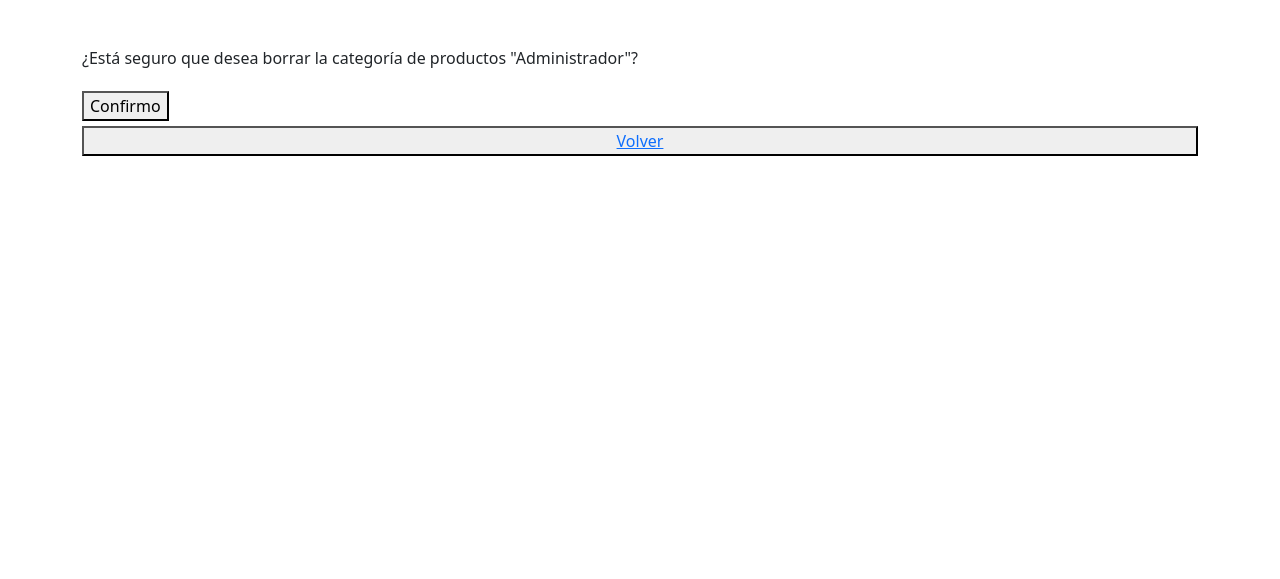
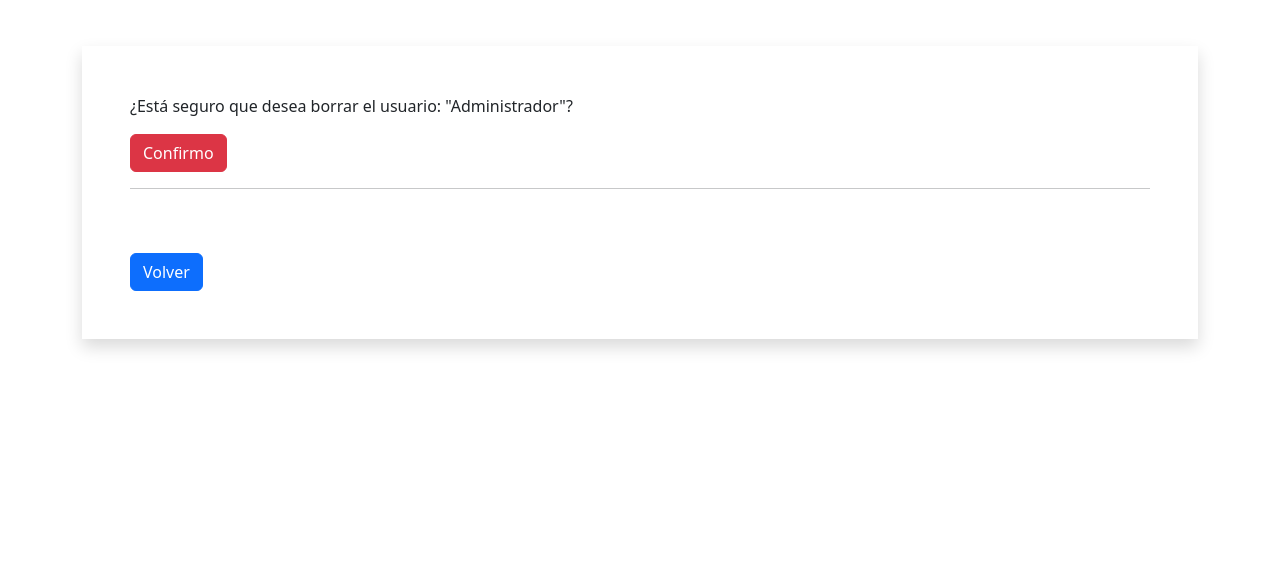
Before and after one commit to clicpaq-desarrollo/pre-Gonzalo-Veglio, a Django app: page /usuarios/usuarios/delete/4 in a window 1280 px wide. Shown: the part 107-686 px from the top of the page. Run offline with Django 5.2, Linux system fonts and the light colour scheme; data comes from the database, SQL or seed files in the repository; both versions use the stored data as it was after the commit; some libraries are stand-ins or nearby versions.

Commit message:
WIP delete / update

```diff
--- a/project/clientes/templates/clientes/cliente_confirm_delete.html
+++ b/project/clientes/templates/clientes/cliente_confirm_delete.html
@@ -7,7 +7,7 @@
 {% block main %}
    <div class="shadow p-5">
 
-       <p>¿Está seguro que desea borrar el cliente: "{{ object.username }}"?</p>
+       <p>¿Está seguro que desea borrar el cliente: "{{ object.razon_social }}"?</p>
        <form method="post">
            {% csrf_token %}
            <button class="btn btn-danger" type="submit">Confirmo</button>
--- a/project/clientes/templates/clientes/cliente_list.html
+++ b/project/clientes/templates/clientes/cliente_list.html
@@ -39,8 +39,8 @@ Cliente: Lista de clientes
   <td>{{object.provincia | capfirst}}</td>
   <td>
     <div class="btn-group" role="group" aria-label="Basic example">
-      <button type="button" class="btn btn-primary"><i class="fa fa-edit"></i> </button>
-      <a href="{% url 'clientes:cliente_delete' object.id %}" type="button" class="btn btn-primary" ><i class="fa fa-trash"></i></a>
+      <a href="{% url 'clientes:cliente_update' object.id %}" type="button" class="btn btn-primary"><i class="fa fa-edit"></i> </a>
+      <a href="{% url 'clientes:cliente_delete' object.id %}" type="button" class="btn btn-primary"><i class="fa fa-trash"></i></a>
     </div>
   </td>
 
--- a/project/clientes/urls.py
+++ b/project/clientes/urls.py
@@ -10,5 +10,5 @@ urlpatterns = [
     path('clientes/list', views.cliente_list, name='cliente_list'),
     path('clientes/create', views.cliente_create, name='cliente_create'),
     path('cliente/delete/<int:pk>',views.cliente_delete,name='cliente_delete'),
-
+    path('cliente/update/<int:pk>',views.cliente_update,name='cliente_update'),
 ]
--- a/project/core/templates/core/componentes/navbar.html
+++ b/project/core/templates/core/componentes/navbar.html
@@ -1,3 +1,9 @@
+ <style>
+  .nav-item:hover{
+    background: #ddd;
+    border-radius: 5px;
+  }
+ </style>
  <div class="container-fluid">
       <a class="navbar-brand" href="#">Optlog <i class="fa fa-home"></i> </a>
       <button class="navbar-toggler" type="button" data-bs-toggle="collapse" data-bs-target="#navbarNav" aria-controls="navbarNav" aria-expanded="false" aria-label="Toggle navigation">
--- a/project/core/templates/core/index.html
+++ b/project/core/templates/core/index.html
@@ -5,7 +5,7 @@
 {% endblock header %}
 
 {% block main %}
-    <img src="https://d1eipm3vz40hy0.cloudfront.net/images/SSAC-Blog/mercadotecnia-marketing-productos.jpg"
+    <img src="https://cdn.pixabay.com/photo/2024/03/26/11/57/truck-8656658_1280.jpg"
          alt="imagen"
          width="100%"
          height="auto"
--- a/project/pedidos/forms.py
+++ b/project/pedidos/forms.py
@@ -14,7 +14,7 @@ class PedidoForm(forms.ModelForm):
             'email_destinatario': forms.EmailInput(attrs={'class': 'form-control mt-2'}),
             'direccion_entrega': forms.TextInput(attrs={'class': 'form-control mt-2'}),
             'ciudad_entrega': forms.TextInput(attrs={'class': 'form-control mt-2'}),
-            'provincia_entrega': forms.EmailInput(attrs={'class': 'form-control mt-2'}),
+            'provincia_entrega': forms.TextInput(attrs={'class': 'form-control mt-2'}),
             'codigo_postal_entrega': forms.TextInput(attrs={'class': 'form-control mt-2'}),
             'estado': forms.TextInput(attrs={'class': 'form-control mt-2'}),
             'creado_por': forms.Select(attrs={'class': 'form-select mt-2'}),
--- a/project/pedidos/templates/pedidos/pedido_list.html
+++ b/project/pedidos/templates/pedidos/pedido_list.html
@@ -47,7 +47,7 @@ Pedidos: Lista de pedidos
   <td>{{object.estado}}</td>
   <td>
     <div class="btn-group" role="group" aria-label="Basic example">
-      <button type="button" class="btn btn-primary"><i class="fa fa-edit"></i> </button>
+      <a href="{% url 'pedidos:pedido_update' object.id %}" type="button" class="btn btn-primary"><i class="fa fa-edit"></i> </a>
     </div>
   </td>
 </tr>
--- a/project/pedidos/urls.py
+++ b/project/pedidos/urls.py
@@ -9,4 +9,6 @@ urlpatterns = [
     path('', views.index, name='index'),
     path('pedido/list', views.pedido_list, name='pedido_list'),
     path('pedido/create', views.pedido_create, name='pedido_create'),
+    path('pedido/update/<int:pk>',views.pedido_update,name='pedido_update'),
+
 ]
--- a/project/usuarios/templates/usuarios/usuario_confirm_delete.html
+++ b/project/usuarios/templates/usuarios/usuario_confirm_delete.html
@@ -5,12 +5,15 @@
 {% endblock header %}
 
 {% block main %}
-    <p>¿Está seguro que desea borrar la categoría de productos "{{ object.username }}"?</p>
+<div class="shadow p-5">
+
+    <p>¿Está seguro que desea borrar el usuario: "{{ object.username }}"?</p>
     <form method="post">
         {% csrf_token %}
-        <button type="submit">Confirmo</button>
-    </form>
-    <button>
-        <a href="{% url 'usuarios:usuario_list' %}">Volver</a>
-    </button>
+        <button class="btn btn-danger" type="submit">Confirmo</button>
+     </form>
+     <hr>
+         <a class="btn btn-primary mt-5" href="{% url 'usuarios:usuario_list' %}">Volver</a>
+
+ </div>
 {% endblock main %}
--- a/project/usuarios/templates/usuarios/usuario_list.html
+++ b/project/usuarios/templates/usuarios/usuario_list.html
@@ -31,7 +31,7 @@ Usuarios: Lista de usuarios
   <td>{{object.username  }}</td>
   <td>
     <div class="btn-group" role="group">
-      <a href="#" class="btn btn-primary"><i class="fa fa-edit"></i> </a>
+      <a href="{% url 'usuarios:usuario_update' object.id %}" type="button" class="btn btn-primary"><i class="fa fa-edit"></i> </a>
       <a href="{% url 'usuarios:usuario_delete' object.id %}" type="button" class="btn btn-primary" ><i class="fa fa-trash"></i></a>
     </div>
   </td>
--- a/project/usuarios/urls.py
+++ b/project/usuarios/urls.py
@@ -10,4 +10,5 @@ urlpatterns = [
     path('usuarios/list', views.usuario_list, name='usuario_list'),
     path('usuarios/create', views.usuario_create, name='usuario_create'),
     path('usuarios/delete/<int:pk>',views.usuario_delete,name='usuario_delete'),
+    path('usuarios/update/<int:pk>',views.usuario_update,name='usuario_update'),
 ]
--- a/project/usuarios/views.py
+++ b/project/usuarios/views.py
@@ -38,3 +38,15 @@ def usuario_delete(request, pk: int):
         query.delete()
         return redirect('usuarios:usuario_list')
     return render(request, 'usuarios/usuario_confirm_delete.html', {'object': query})
+
+def usuario_update(request, pk: int):
+    query = Usuario.objects.get(id=pk)
+    if request.method == 'GET':
+        form = UsuarioForm(instance=query)
+
+    if request.method == 'POST':
+        form = UsuarioForm(request.POST, instance=query)
+        if form.is_valid():
+            form.save()
+            return redirect('usuarios:usuario_list')
+    return render(request, 'usuarios/usuario_create.html', {'form': form})
```
Also changed, not shown: project/clientes/views.py (+11 -0 lines), project/pedidos/views.py (+12 -0 lines), project/clientes/templates/clientes/cliente_detail.html (deleted), project/db.sqlite3.
